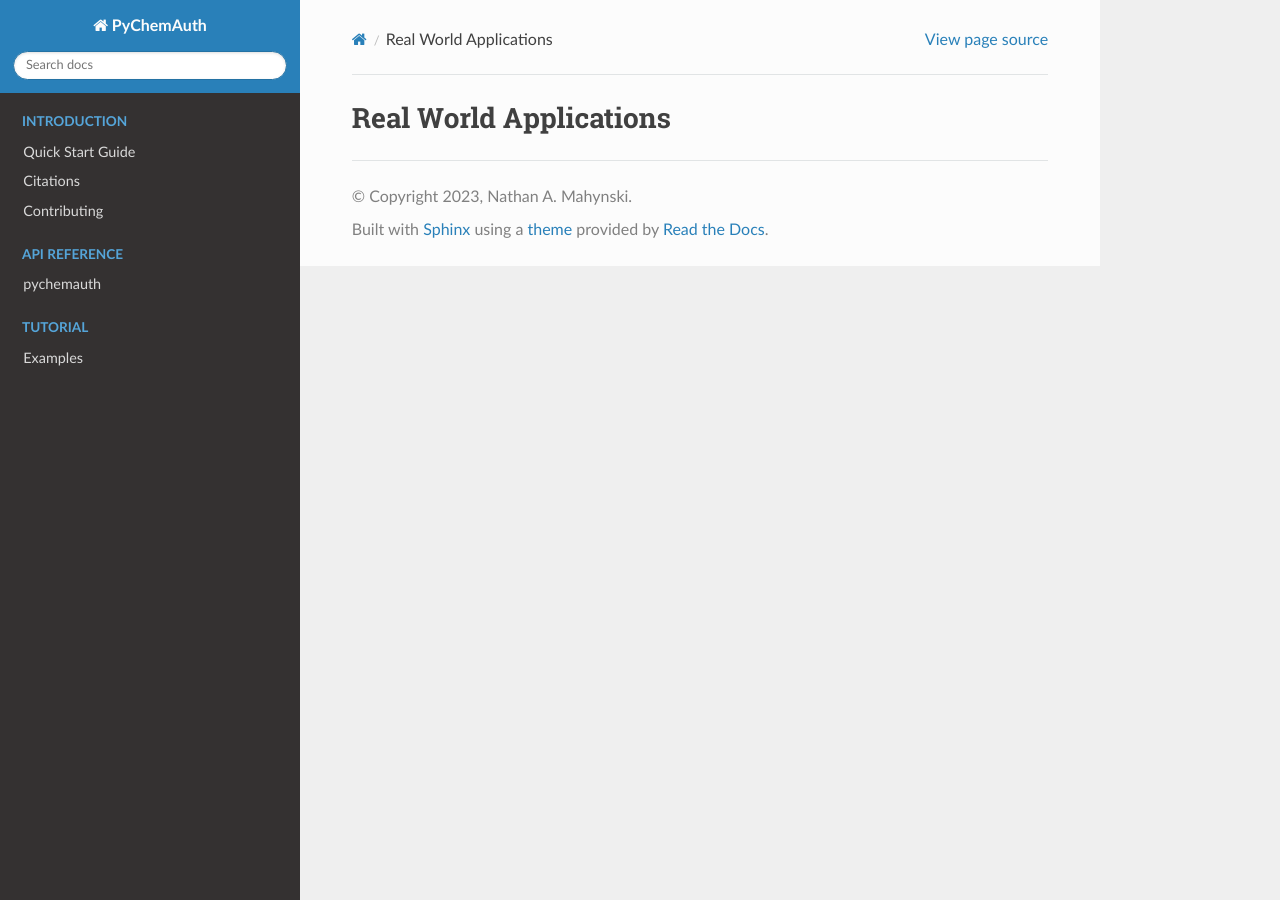
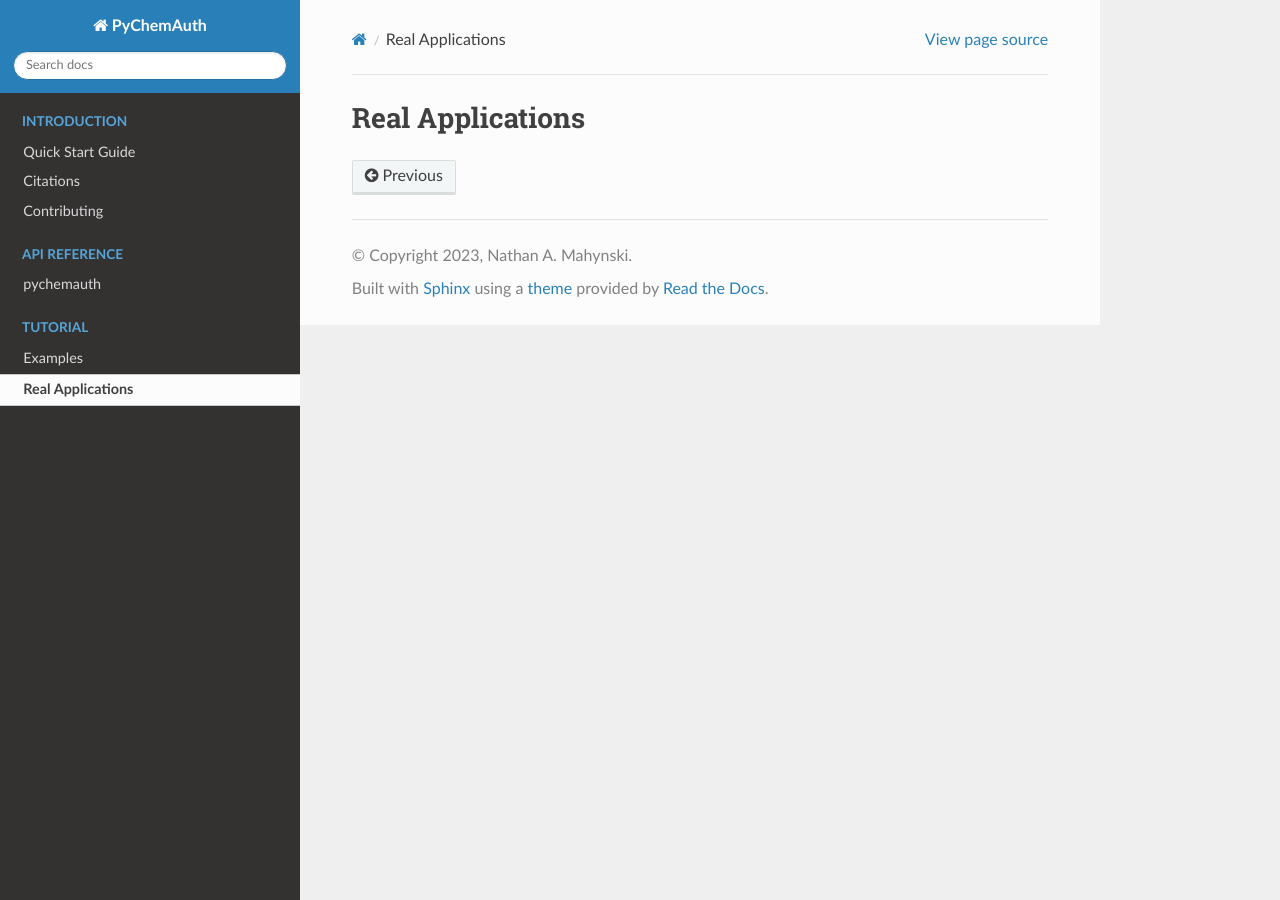
Before and after one commit to mahynski/pychemauth, a Sphinx documentation site: the page built from docs/applications.rst, in a window 1280 px wide. Built offline with Sphinx 7.4.7 and the Read the Docs theme 2.0.0, drawn with Linux system fonts in a browser that asks for light colours; pages that are not in the unit, such as notebooks, are missing from menus.

Commit message:
updated toc

```diff
--- a/docs/applications.rst
+++ b/docs/applications.rst
@@ -1,5 +1,5 @@
-Real World Applications
-=======================
+Real Applications
+=================
 
 ..
     .. nbgallery::
--- a/docs/quickstart.rst
+++ b/docs/quickstart.rst
@@ -49,7 +49,7 @@ Deploying on `Colab <https://colab.google/>`_
 You can use pychemauth in the cloud for free by using `Google Colab <https://colab.research.google.com>`_.
 Click the link and follow the instructions to set up an account if you do not already have one.
 
-.. image:: colab_example.gif
+.. image:: _static/colab_example.gif
 
 Below is the code that accompanies the gif above.
 
```
Also changed, not shown: docs/index.rst (+12 -10 lines), 1 other file.
